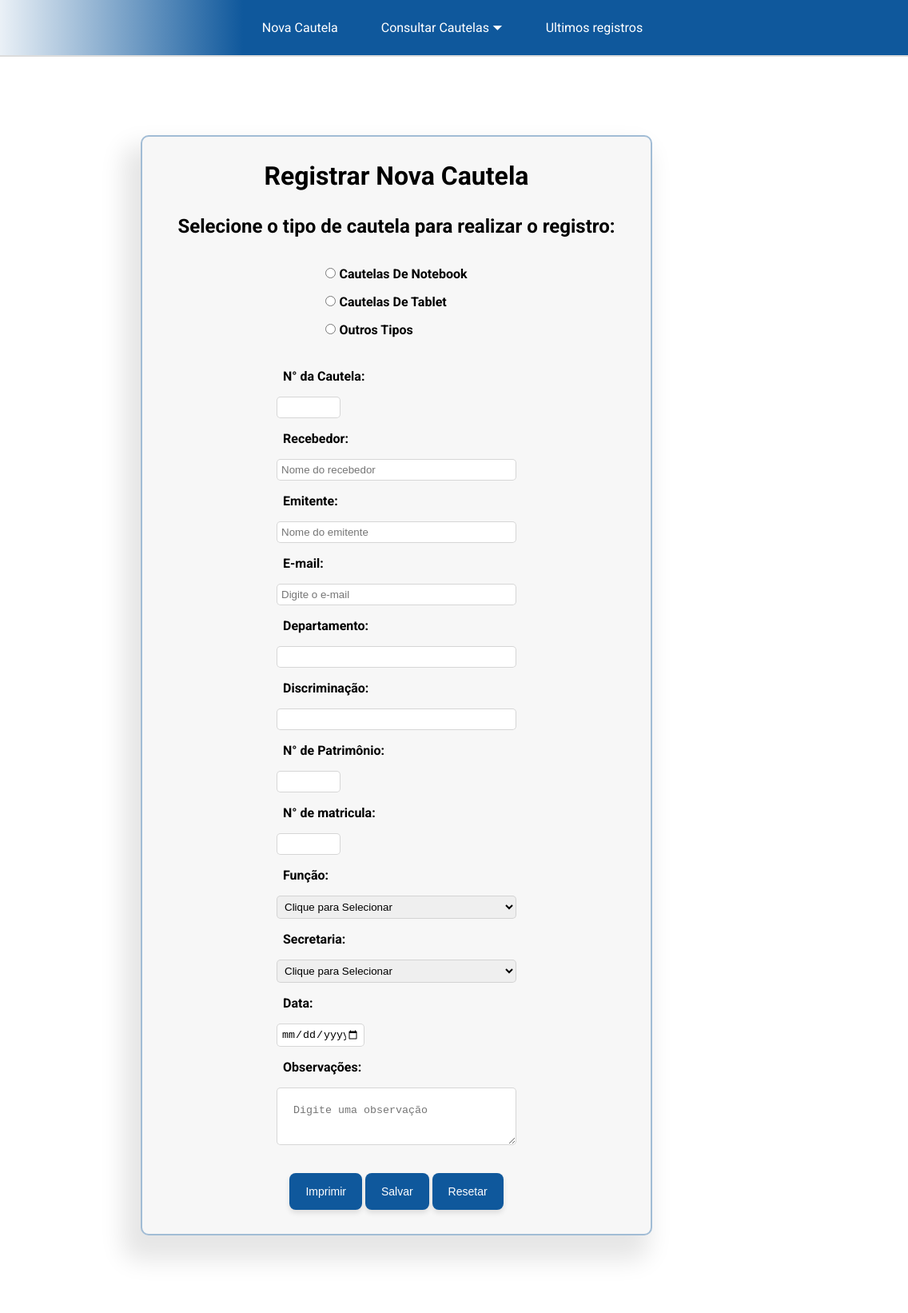
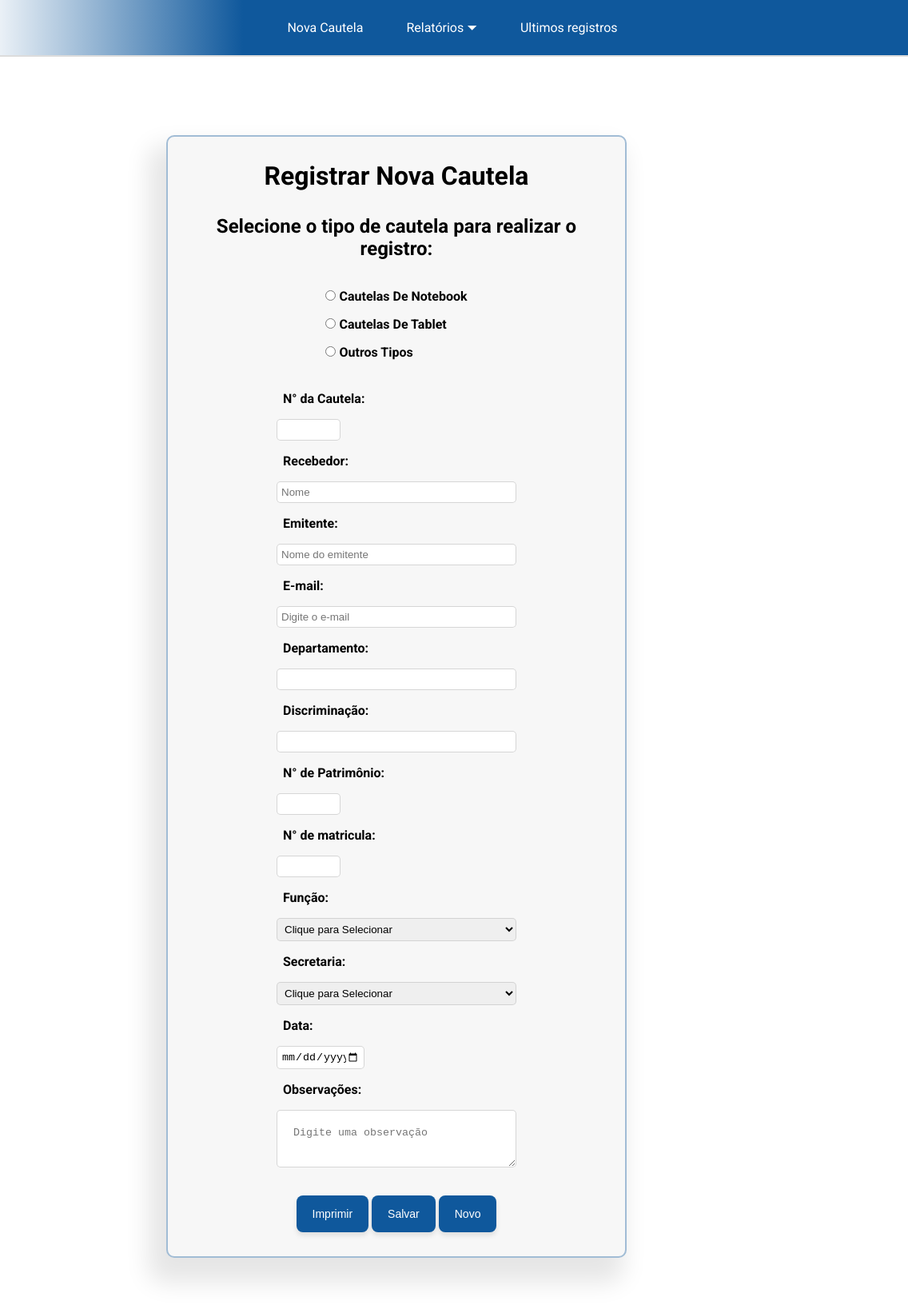
Before and after one commit to Dinizx1/Cautelassemin, a plain HTML site: page html/index.html in a window 1280 px wide. Shown: the full height of the page at 80% size, 144-1280 px from the left. Drawn offline with Linux system fonts and the light colour scheme.

Commit message:
oitavo commit

```diff
--- a/css/Cauteladenotebook.css
+++ b/css/Cauteladenotebook.css
@@ -73,7 +73,7 @@ nav ul li a:hover {
     margin: 100px auto;
     padding-top: 10px;
     height: 100%;
-    width: 50%;
+    width: 45%;
     border: solid 2px #0f589c5e;
     background-color: rgb(247, 247, 247);
     border-radius: 10px;
@@ -124,12 +124,18 @@ label {
 .labels {
     display: flex;
     flex-direction: column;
+
     width: 300px;
     font-weight: bold;
     margin-bottom: 5px;
     gap: 0.5rem;
 }
 
+#point{
+    display: flex;
+    flex-direction: row;
+    padding: 8px;
+}
 
 
 #recebedor,
@@ -137,6 +143,7 @@ label {
 #email,
 #departamento,
 #discriminacao {
+
     width: 300px;
     border: 1px solid #CCCC;
     padding: 5px;
--- a/html/index.html
+++ b/html/index.html
@@ -4,6 +4,7 @@
 <head>
     <meta charset="UTF-8">
     <meta http-equiv="X-UA-Compatible" content="ie=edge">
+    <meta name="viewport" content="width=device-width, initial-scale=1.0">
 
     <link rel="preconnect" href="https://fonts.googleapis.com">
     <link rel="preconnect" href="https://fonts.gstatic.com" crossorigin>
@@ -27,7 +28,7 @@
                     <a href="./novaCautela.html"> Nova Cautela</a>
                 </li>
                 <li class="Dropdown">
-                    <a href=""> Consultar Cautelas ⏷ </a>
+                    <a href=""> Relatórios ⏷ </a>
 
                     <!--SubMenu DropDown-->
                     <div class="Dropdown-menu">
@@ -62,17 +63,22 @@
                 <input type="radio" name="Cautela">
                 <span class="checkmark"></span> Outros Tipos </label>
         </div>
-        <div class="labels"> <!-- Campos de digitação e preenchimento -->
+        <section class="labels"> <!-- Campos de digitação e preenchimento -->
+
             <label for="Cautelas">N° da Cautela:</label>
             <input type="number" name="numero" id="cautelacontador">
+
             <label for="recebedor">Recebedor:</label>
-            <input type="text" name="nome" id="recebedor" placeholder="Nome do recebedor">
+            <input type="text" name="nome" id="recebedor" placeholder="Nome">
             <label for="emitente">Emitente:</label>
             <input type="text" name="nome" id="emitente" placeholder="Nome do emitente">
+
             <label for="email">E-mail:</label>
             <input type="e-mail" name="email" id="email" placeholder="Digite o e-mail">
+
             <label for="departamento">Departamento:</label>
             <input type="text" name="departamento" id="departamento">
+
             <label for="discriminacao">Discriminação:</label>
             <input type="text" name="discriminação" id="discriminacao">
             <label for="patrimonio">N° de Patrimônio:</label>
@@ -125,11 +131,11 @@
             <label for="Obser">Observações:</label>
             <textarea name="text" id="obser" placeholder="Digite uma observação"></textarea>
 
-        </div>
+        </section>
         <div class="container"> <!-- Botões -->
             <button class="button">Imprimir</button>
             <button class="button">Salvar</button>
-            <button class="button">Resetar</button>
+            <button class="button">Novo</button>
         </div>
     </div>
 
```
